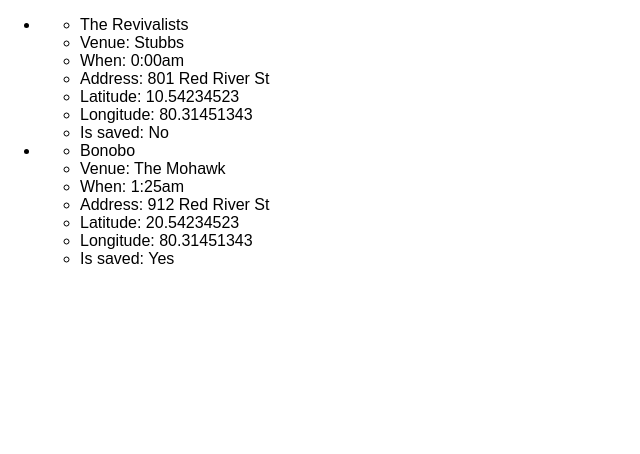
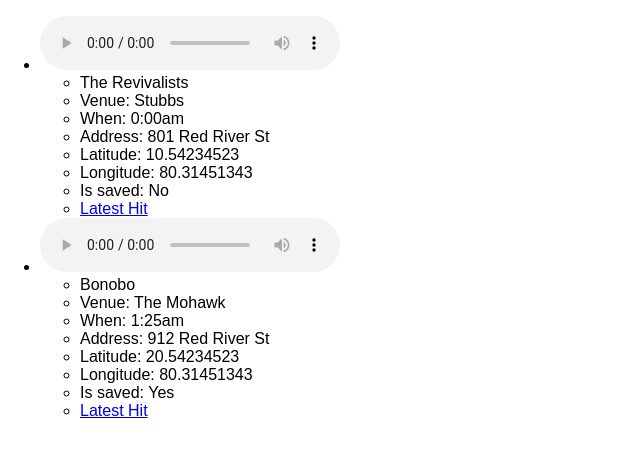
Before and after one commit to mrjasonweaver/showmap, a React (Create React App) app: page / in a window 1280 px wide. Shown: the top 454 px of the page, without its empty margins (0-640 px from the left). Built offline with nearby package versions, Linux system fonts and the light colour scheme.

Commit message:
Audio player and file

```diff
--- a/src/ShowList.js
+++ b/src/ShowList.js
@@ -15,6 +15,10 @@ export default function ShowList(props) {
   const shows = props.shows;
   const showItems = shows.map((show) =>
     <li key={show.show_id}>
+    <audio controls="controls">
+      Your browser does not support the <code>audio</code> element.
+      <source src={show.latest_hit} type="audio/mp3"></source>
+    </audio>
       <ul>
         <li className={'show-' + show.show_id}>{show.artist_name}</li>
         <li>Venue: {show.venue_name}</li>
@@ -23,6 +27,7 @@ export default function ShowList(props) {
         <li>Latitude: {show.coordinates.latitude}</li>
         <li>Longitude: {show.coordinates.longitude}</li>
         <li>Is saved: {show.is_saved ? 'Yes' : 'No'}</li>
+        <li><a href={show.latest_hit}>Latest Hit</a></li>
       </ul>
     </li>
   );
```
